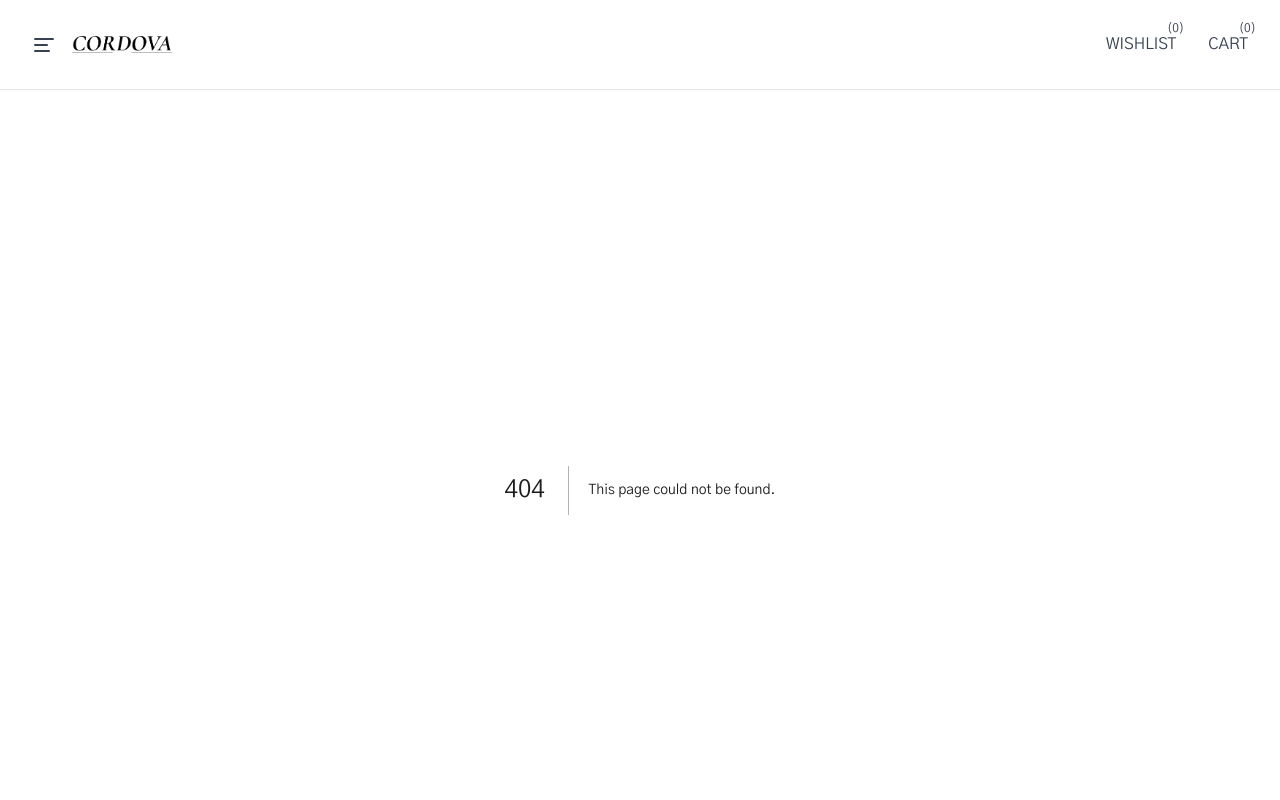
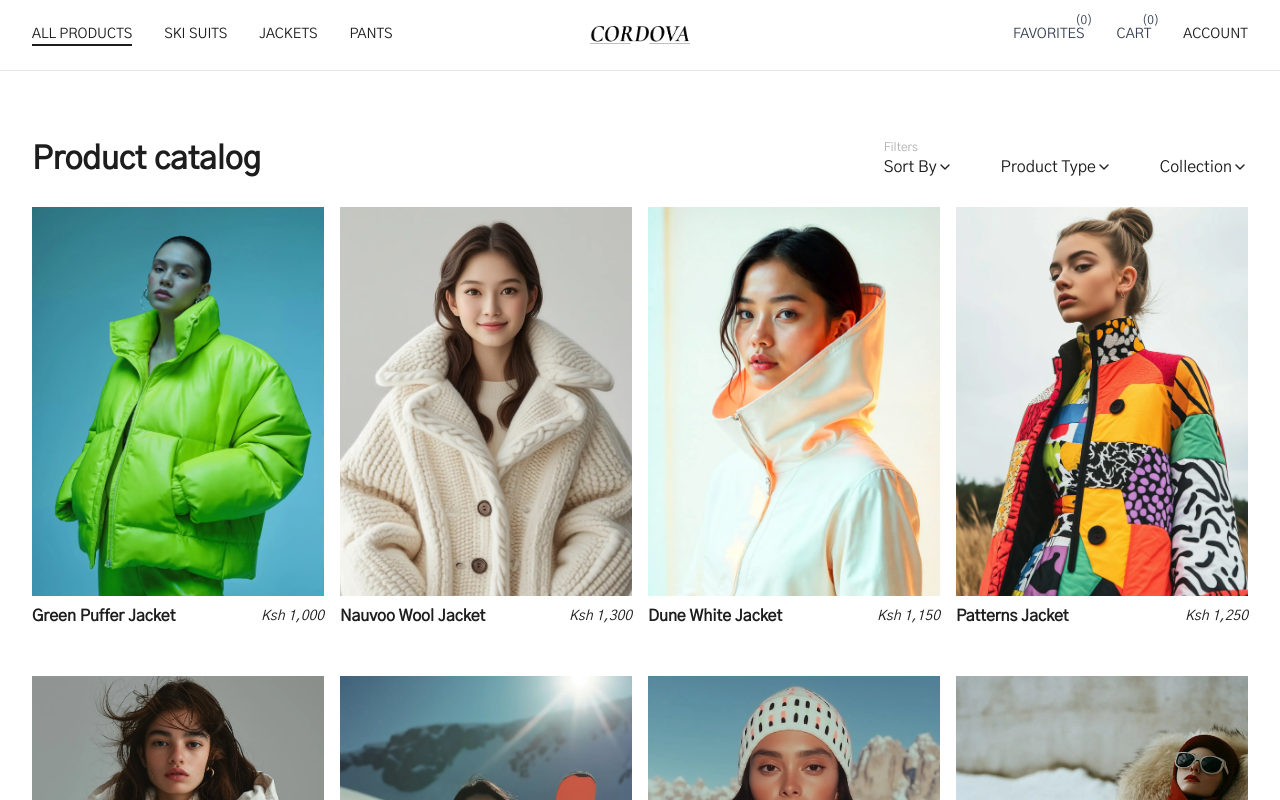
Before and after one commit to KigoJomo/cordova, a Next.js app: page /products in a window 1280 px wide. Before the commit this address had no page. Shown: the top 800 px of the page. Built offline with nearby package versions, Linux system fonts and the light colour scheme.

Commit message:
Add account, collections, and products pages; implement product fetching and display; enhance global styles and MenuButton component

```diff
--- /dev/null
+++ b/app/account/page.tsx
@@ -0,0 +1,14 @@
+
+import type { NextPage } from 'next';
+
+const Page: NextPage = () => {
+  return (
+    <>
+      <section className="">
+        <h1>Account</h1>
+      </section>
+    </>
+  );
+};
+
+export default Page;
--- /dev/null
+++ b/app/collections/[slug]/page.tsx
@@ -0,0 +1,14 @@
+// app/collections/[slug]/page.tsx
+
+export default async function Page({
+  params,
+}: {
+  params: Promise<{ slug: string }>;
+}) {
+  const slug = (await params).slug;
+  return (
+    <section className="">
+      <h1>{slug.replace(/-/g, " ")}</h1>
+    </section>
+  );
+}
--- /dev/null
+++ b/app/collections/page.tsx
@@ -0,0 +1,14 @@
+
+import type { NextPage } from 'next';
+
+const Page: NextPage = () => {
+  return (
+    <>
+      <section className="">
+        <h1>Collections</h1>
+      </section>
+    </>
+  );
+};
+
+export default Page;
--- a/app/components/Header.tsx
+++ b/app/components/Header.tsx
@@ -7,50 +7,69 @@ import Link from 'next/link';
 import { FC, useState } from 'react';
 import SideMenu from './SideMenu';
 import MenuButton from './MenuButton';
+import { usePathname } from 'next/navigation';
 
 const Header: FC = () => {
   const favsCount = 0;
   const cartCount = 0;
 
   const [menuOpen, setMenuOpen] = useState<boolean>(false);
-  const [wishlistOpen, setWishlistOpen] = useState<boolean>(false);
+  const [favsOpen, setFavsOpen] = useState<boolean>(false);
   const [cartOpen, setCartOpen] = useState<boolean>(false);
 
   const pages = [
-    { name: 'ski suits', href: '/' },
-    { name: 'jackets', href: '/' },
-    { name: 'pants', href: '/' },
-    { name: 'layers', href: '/' },
-    { name: 'accessories', href: '/' },
-    { name: 'resort', href: '/' },
+    { name: 'all products', href: '/products' },
+    { name: 'ski suits', href: '/collections/ski-suits' },
+    { name: 'jackets', href: '/collections/jackets' },
+    { name: 'pants', href: '/collections/pants' },
+    { name: 'account', href: '/account' },
   ];
+
+  const pathname = usePathname();
 
   return (
     <header className="sticky top-0 z-30 bg-background border-b">
-      <div className="container mx-auto flex justify-between items-center py-4">
-        {/* Logo and Menu Button */}
-        <div className="flex items-center gap-4">
-          <button onClick={() => setMenuOpen(true)} className="text-gray-700 focus:outline-none">
+      <div className="container mx-auto flex justify-between items-center py-2">
+        <nav className="w-1/3 hidden md:flex items-center gap-8">
+          {pages.slice(0, 4).map((page, index) => (
+            <Link
+              key={index}
+              href={page.href}
+              className={`uppercase text-sm border-b-2 ${
+                pathname.match(page.href)
+                  ? 'border-foreground'
+                  : 'border-transparent'
+              } hover:border-foreground transition-all duration-500`}>
+              {page.name}
+            </Link>
+          ))}
+        </nav>
+
+        {/* Logo and MenuButton */}
+        <div className="flex items-center gap-4 md:mx-auto">
+          <button
+            onClick={() => setMenuOpen(true)}
+            className="text-gray-700 focus:outline-none md:hidden">
             <AlignLeft />
           </button>
 
-          <Link href="/">
+          <Link href="/" className="">
             <Image
               src="/images/logo.webp"
               alt="Cordova Logo"
               width={100}
               height={50}
-              className="object-contain"
+              className="object-contain md:hover:scale-105 transition-all duration-300"
             />
           </Link>
         </div>
 
         {/* Favorites and Cart */}
-        <div className="flex items-center gap-4 md:gap-8">
+        <div className="md:w-1/3 flex items-center md:justify-end gap-4 md:gap-8">
           <MenuButton
-            onClick={() => setWishlistOpen(true)}
+            onClick={() => setFavsOpen(true)}
             icon={<Heart className="md:hidden" />}
-            label="wishlist"
+            label="favorites"
             count={favsCount}
           />
 
@@ -60,19 +79,27 @@ const Header: FC = () => {
             label="cart"
             count={cartCount}
           />
+
+          <Link
+            href={'/account'}
+            className="hidden md:flex uppercase text-sm border-b-2 border-transparent hover:border-foreground transition-all duration-500">
+            account
+          </Link>
         </div>
       </div>
 
       {/* Navigation Side Menu */}
-      <SideMenu isOpen={menuOpen} onClose={() => setMenuOpen(false)} position="left">
+      <SideMenu
+        isOpen={menuOpen}
+        onClose={() => setMenuOpen(false)}
+        position="left">
         <ul className="flex flex-col gap-6 ">
           {pages.map((page, index) => (
             <li key={index}>
               <Link
                 href={page.href}
-                className="uppercase text-lg font-semibold border-b border-transparent hover:border-foreground transition-all duration-300"
-                onClick={() => setMenuOpen(false)}
-              >
+                className="uppercase text-lg font-semibold border-b-2 border-transparent hover:border-foreground transition-all duration-300"
+                onClick={() => setMenuOpen(false)}>
                 {page.name}
               </Link>
             </li>
@@ -80,16 +107,22 @@ const Header: FC = () => {
         </ul>
       </SideMenu>
 
-      {/* Wishlist Side Menu */}
-      <SideMenu isOpen={wishlistOpen} onClose={() => setWishlistOpen(false)} position="right">
+      {/* Favorites Side Menu */}
+      <SideMenu
+        isOpen={favsOpen}
+        onClose={() => setFavsOpen(false)}
+        position="right">
         <div className="">
-          <h2 className="uppercase text-lg font-semibold mb-6">Wishlist</h2>
-          <p className="text-gray-700">Your wishlist is empty.</p>
+          <h2 className="uppercase text-lg font-semibold mb-6">Favorites</h2>
+          <p className="text-gray-700">Your favs list is empty.</p>
         </div>
       </SideMenu>
 
       {/* Cart Side Menu */}
-      <SideMenu isOpen={cartOpen} onClose={() => setCartOpen(false)} position="right">
+      <SideMenu
+        isOpen={cartOpen}
+        onClose={() => setCartOpen(false)}
+        position="right">
         <div className="">
           <h2 className="uppercase text-lg font-semibold mb-6">Cart</h2>
           <p className="text-gray-700">Your cart is empty.</p>
--- a/app/components/MenuButton.tsx
+++ b/app/components/MenuButton.tsx
@@ -14,7 +14,7 @@ const MenuButton = ({ onClick, icon, label, count }: MenuButtonProps) => {
   return (
     <button onClick={onClick} className="relative text-gray-700">
       {icon}
-      <span className="hidden md:flex uppercase border-b border-transparent hover:border-foreground transition-all duration-500">
+      <span className="hidden md:flex uppercase text-sm border-b-2 border-transparent hover:border-foreground transition-all duration-500">
         {label}
       </span>
       <span className="absolute -top-3 -right-2 text-xs">({count})</span>
--- a/app/components/ProductCard.tsx
+++ b/app/components/ProductCard.tsx
@@ -10,14 +10,16 @@ interface ProductProps{
 
 const ProductCard: FC<ProductProps> = ({ image, name, price, className }) => {
   return(
-    <div className={`w-full flex flex-col gap-2 ${className}`}>
+    <div className={`w-full flex flex-col gap-2 cursor-pointer ${className}`}>
+      <div className="w-full overflow-hidden">
         <Image
           src={image}
           alt={`Cordova | ${name}`}
           width={1000}
           height={1000}
-        className="w-full aspect-[3/4]"
+          className="w-full aspect-[3/4] hover:scale-105 transition-all duration-300"
          />
+      </div>
 
        <div className="w-full flex flex-col md:flex-row md:items-center justify-between">
           <h4 className="capitalize font-semibold">{name}</h4>
--- a/app/components/SideMenu.tsx
+++ b/app/components/SideMenu.tsx
@@ -9,16 +9,17 @@ type SideMenuProps = {
   onClose: () => void;
   position: 'left' | 'right';
   children: ReactNode;
+  className?: string
 };
 
-const SideMenu = ({ isOpen, onClose, position, children }: SideMenuProps) => {
+const SideMenu = ({ isOpen, onClose, position, children, className }: SideMenuProps) => {
   return (
     <>
       {/* Overlay */}
       <div
         className={`fixed inset-0 bg-black bg-opacity-50 transition-opacity ${
           isOpen ? 'opacity-100 visible duration-100' : 'opacity-0 invisible duration-700'
-        }`}
+        } ${className}`}
         onClick={onClose}
       ></div>
 
@@ -31,11 +32,9 @@ const SideMenu = ({ isOpen, onClose, position, children }: SideMenuProps) => {
         }`}
       >
         {/* Close Button */}
-        <div className="w-fit flex ml-auto mb-4 p-3 border rounded-full hover:rotate-90 transition-all duration-300 cursor-pointer">
-          <button onClick={onClose} className="text-gray-700 focus:outline-none">
-            <X size={16} />
-          </button>
-        </div>
+        <button onClick={onClose} className="w-fit flex ml-auto mb-4 p-3 border rounded-full hover:rotate-90 transition-all duration-300 cursor-pointer text-gray-700 focus:outline-none">
+          <X size={16} />
+        </button>
 
         {/* Content */}
         {children}
--- a/app/globals.css
+++ b/app/globals.css
@@ -77,6 +77,7 @@ img {
 html {
   height: 100dvh;
   width: 100vw;
+  overflow-x: hidden;
   overflow-y: visible;
   position: relative;
   scroll-behavior: smooth;
--- /dev/null
+++ b/app/products/page.tsx
@@ -0,0 +1,85 @@
+'use client';
+import { Product } from '@/types/declarations';
+import { ChevronDown } from 'lucide-react';
+import type { NextPage } from 'next';
+import { useEffect, useState } from 'react';
+import ProductCard from '../components/ProductCard';
+
+const Page: NextPage = () => {
+  const [products, setProducts] = useState<Product[]>([]);
+
+  useEffect(() => {
+    fetch('/data/products.json')
+      .then((res) => res.json())
+      .then((data) => {
+        const merged = [...data.jackets, ...data.ski_suits, ...data.pants];
+        setProducts(merged);
+      });
+  }, []);
+
+  return (
+    <>
+      <section className="">
+        <div className="w-full flex flex-col md:flex-row md:items-center gap-4 md:justify-between">
+          <h3>Product catalog</h3>
+
+          <div className="filters flex flex-col">
+            <p className="text-xs opacity-35">Filters</p>
+
+            <div className="w-full flex items-center gap-6 md:gap-12 border-b border-black/0">
+              <p className="capitalize flex items-center">
+                sort by <ChevronDown size={16} />
+                {/*
+                  Featured (just random picks)
+                  A-Z
+                  Z-A
+                  price - low to high
+                  price - high to low
+                 */}
+              </p>
+
+              <p className="capitalize flex items-center">
+                product type <ChevronDown size={16} />
+                {/*
+                  ski suit
+                  jacket
+                  pants
+                 */}
+              </p>
+
+              <p className="capitalize flex items-center">
+                collection <ChevronDown size={16} />
+                {/*
+                  winter
+                  classic
+                  urban
+                 */}
+              </p>
+            </div>
+          </div>
+        </div>
+
+        <div className="product-grid mt-6 w-full grid grid-cols-2 md:grid-cols-4 gap-x-4 gap-y-12">
+          {products.map((product, index) => (
+            <ProductCard key={index} {...product} />
+          ))}
+        </div>
+
+        <hr className='my-12' />
+
+        <p className="md:px-32 md:text-center">
+          Explore luxury winter fashion with Cordova, a leader in high-end ski
+          wear. From designer ski suits and insulated jackets to tailored pants,
+          Cordova combines premium craftsmanship with cutting-edge materials for
+          unmatched style and performance. <br /> <br /> Layer up with moisture-wicking ski
+          layers or accessorize with elegant backpacks and wool buffs.
+          Redefining alpine elegance, Cordova blends functionality with
+          runway-worthy designs, making it the ultimate destination for luxury
+          ski apparel.
+        </p>
+      </section>
+    </>
+  );
+};
+
+export default Page;
--- a/public/data/products.json
+++ b/public/data/products.json
@@ -5,42 +5,42 @@
       "price": 1500,
       "description": "A sleek black ski suit designed for warmth and performance on the slopes.",
       "image": "/images/products/nova-black-skisuit.webp",
-      "collection": "Winter 2025"
+      "collection": "winter"
     },
     {
       "name": "athena patterned ski suit",
       "price": 1650,
       "description": "A stylish patterned ski suit for adventurous skiers.",
       "image": "/images/products/athena-patterned-skisuit.webp",
-      "collection": "Winter 2025"
+      "collection": "winter"
     },
     {
       "name": "heist orange ski suit",
       "price": 1550,
       "description": "Bright orange ski suit that stands out in the snow.",
       "image": "/images/products/heist-orange-skisuit.webp",
-      "collection": "Winter 2025"
+      "collection": "winter"
     },
     {
       "name": "neutral blue ski suit",
       "price": 1600,
       "description": "A neutral blue ski suit offering style and comfort.",
       "image": "/images/products/neutral-blue-skisuit.webp",
-      "collection": "Winter 2025"
+      "collection": "winter"
     },
     {
       "name": "dune pink ski suit",
       "price": 1750,
       "description": "A premium pink ski suit for a bold look on the slopes.",
       "image": "/images/products/dune-pink-skisuit.webp",
-      "collection": "Luxury Ski Collection"
+      "collection": "winter"
     },
     {
       "name": "dune roci ski suit",
       "price": 1750,
       "description": "High-performance ski suit in a modern design.",
       "image": "/images/products/dune-roci-skisuit.webp",
-      "collection": "Luxury Ski Collection"
+      "collection": "winter"
     }
   ],
   "jackets": [
@@ -49,35 +49,35 @@
       "price": 1000,
       "description": "A warm and stylish green puffer jacket for everyday wear.",
       "image": "/images/products/green-puffer-jacket.webp",
-      "collection": "Winter Essentials"
+      "collection": "winter"
     },
     {
       "name": "nauvoo wool jacket",
       "price": 1300,
       "description": "A classic wool jacket with a modern twist.",
       "image": "/images/products/nauvoo-wool-jacket.webp",
-      "collection": "Autumn Collection"
+      "collection": "classic"
     },
     {
       "name": "dune white jacket",
       "price": 1150,
       "description": "A white jacket with minimalist style and great insulation.",
       "image": "/images/products/dune-white-jacket.webp",
-      "collection": "Winter Essentials"
+      "collection": "winter"
     },
     {
       "name": "patterns jacket",
       "price": 1250,
       "description": "A trendy jacket with bold patterns to make a statement.",
       "image": "/images/products/patterns-jacket.webp",
-      "collection": "Urban Collection"
+      "collection": "urban"
     },
     {
       "name": "kozzy puffer",
       "price": 1100,
       "description": "A cozy puffer jacket to keep you warm in cold weather.",
       "image": "/images/products/kozzy-puffer.webp",
-      "collection": "Winter Essentials"
+      "collection": "winter"
     }
   ],
   "pants": [
@@ -86,35 +86,35 @@
       "price": 500,
       "description": "Comfortable casual pants for everyday wear.",
       "image": "/images/products/acura-casual-pants.webp",
-      "collection": "Casual Wear"
+      "collection": "urban"
     },
     {
       "name": "retro casual pants",
       "price": 550,
       "description": "Retro-style casual pants with a modern fit.",
       "image": "/images/products/retro-casual-pants.webp",
-      "collection": "Retro Collection"
+      "collection": "classic"
     },
     {
       "name": "moderna cargo pants",
       "price": 650,
       "description": "Modern cargo pants with plenty of pockets and style.",
       "image": "/images/products/moderna-cargo-pants.webp",
-      "collection": "Urban Collection"
+      "collection": "urban"
     },
     {
       "name": "cordova business pants",
       "price": 750,
       "description": "Sleek business pants that balance comfort and style.",
       "image": "/images/products/cordova-business-pants.webp",
-      "collection": "Formal Wear"
+      "collection": "classic"
     },
     {
       "name": "suspender khaki pants",
       "price": 600,
       "description": "Stylish khaki pants with suspenders for a unique look.",
       "image": "/images/products/suspender-khaki-pants.webp",
-      "collection": "Classic Collection"
+      "collection": "classic"
     }
   ]
 }
```
Lines whose indentation alone changed are shown as unchanged.
